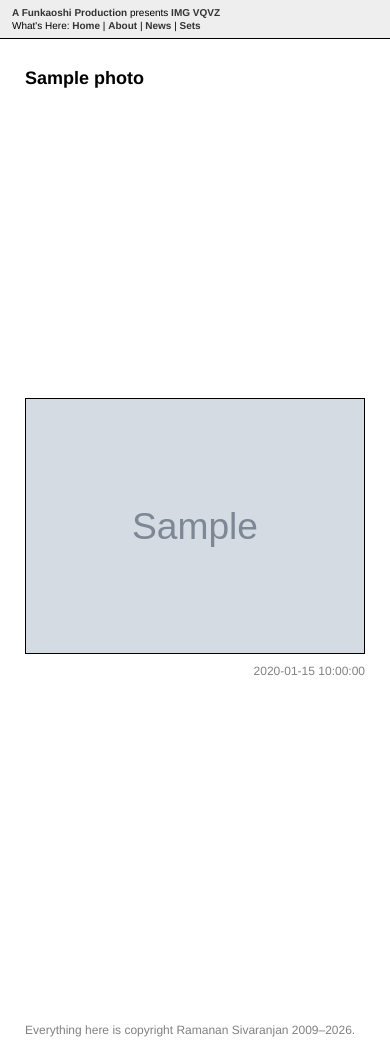
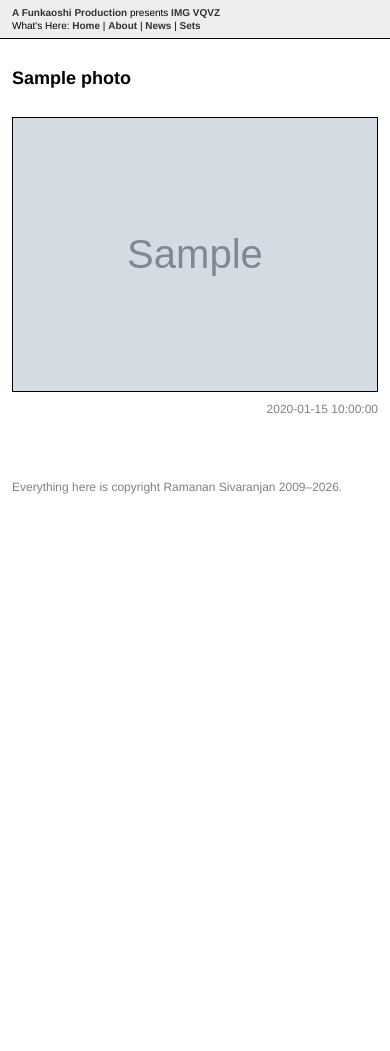
Before and after one commit to funkaoshi/img.vqvz.com, a Flask app: template vqvz/templates/img/photo.html in a window 390 px wide. After the commit the page ends 494 px from the top, so only its background shows below. Run offline with Flask 3, Linux system fonts and the light colour scheme; the template is opened without the code that fills it: most values are stand-ins (such as "Sample title", 1, 10 or a date in 2020); grey boxes marked "Sample" are stand-in pictures.

Commit message:
Fit photos better on phones
Each photo block was a full viewport tall, so on a phone a width-bound
landscape photo sat in a screen of white space. Size each block to the
smaller of the viewport height and the photo's height at full page width
plus its caption; desktop (height-bound) is unchanged.

Also narrow the side margins to 12px on screens <= 600px wide, and tell
srcset's sizes about it so phones still fetch a suitably sized image.

Co-Authored-By: Claude Opus 5.5 <noreply@anthropic.com>

```diff
--- a/vqvz/static/css/vqvz.css
+++ b/vqvz/static/css/vqvz.css
@@ -41,13 +41,21 @@ body {
    Each photo + caption fills the viewport: the frame is as wide as the page
    allows, or as wide as fits the viewport height at the photo's aspect ratio
    (--ar, set per photo), whichever is smaller. Small images scale up too.
-   Each .photo block is one viewport tall, so j/k and scroll snap land on it. */
+   Each .photo block is as tall as its photo can be: one viewport when the
+   photo is limited by height (desktop), or just the photo plus caption when
+   it's limited by width (a landscape photo on a phone), so phones don't get
+   screens of empty space between photos. j/k and scroll snap land on blocks. */
 
 :root {
     /* Viewport height not available to the image: the caption line (26px)
        plus breathing room above and below (19px each). Keep in sync with the
        sizes attribute in templates/img/_macros.html. */
     --chrome: 64px;
+    --gutter: 25px;  /* page side margin */
+}
+
+@media (max-width: 600px) {
+    :root { --gutter: 12px; }
 }
 
 html.photos { scroll-snap-type: y proximity; }
@@ -56,11 +64,13 @@ html.photos { scroll-snap-type: y proximity; }
    become unreachable. */
 html.photos #gallery-banner { scroll-snap-align: start; }
 html.photos #footer { scroll-snap-align: end; }
-html.photos #content { max-width: none; }
+html.photos #content { max-width: none; padding: 0 var(--gutter); }
 
 .photo {
     min-height: 100vh;
     min-height: 100svh;
+    /* The photo's height at full page width, plus its caption allowance. */
+    min-height: min(100svh, calc((100vw - 2 * var(--gutter)) / var(--ar, 1.5) + var(--chrome)));
     display: flex; align-items: center; justify-content: center;
     scroll-snap-align: start;
 }
--- a/vqvz/templates/img/_macros.html
+++ b/vqvz/templates/img/_macros.html
@@ -20,15 +20,15 @@
   A photo sized to fill the viewport: image + caption fit whichever bound comes
   first, viewport height or page width (see .frame in vqvz.css). --ar is the
   aspect ratio; sizes tells the browser the display width so srcset picks a
-  sharp image. 50px = #content's side padding, 64px = --chrome in the CSS.
+  sharp image. 24px/50px = both side margins (--gutter), 64px = --chrome in the CSS.
   The caption comes from the caller:  {% call photo_frame(img) %}...{% endcall %}
 #}
 {% macro photo_frame(img, eager=False) -%}
   {%- set ar = '%.4f'|format(img.aspect) -%}
-  <div class="photo hentry" id="p{{ img.id }}">
-    <div class="frame" style="--ar: {{ ar }}">
+  <div class="photo hentry" id="p{{ img.id }}" style="--ar: {{ ar }}">
+    <div class="frame">
       <a href="{{ img.page_url }}"><img src="{{ img.img_url }}"
-        {%- if img.srcset %} srcset="{{ img.srcset }}" sizes="min(calc(100vw - 50px), calc((100vh - 64px) * {{ ar }}))"{% endif %}
+        {%- if img.srcset %} srcset="{{ img.srcset }}" sizes="(max-width: 600px) calc(100vw - 24px), min(calc(100vw - 50px), calc((100vh - 64px) * {{ ar }}))"{% endif %}
         {%- if img.width and img.height %} width="{{ img.width }}" height="{{ img.height }}"{% endif %} alt="{{ img.title }}" loading="{{ 'eager' if eager else 'lazy' }}"></a>
       <div class="caption">{{ caller() }}</div>
     </div>
```
Also changed, not shown: tests/test_site.py (+1 -1 lines).
